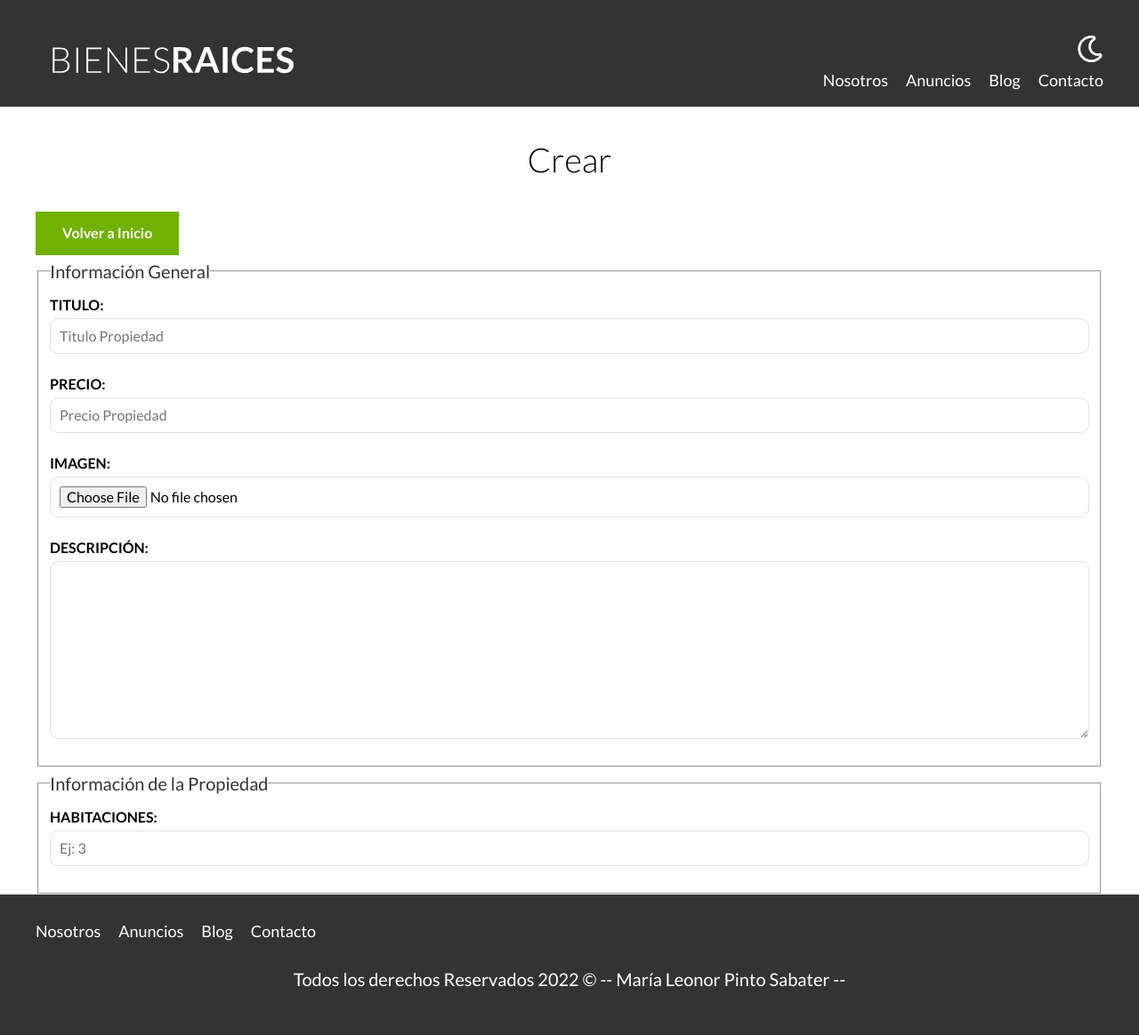
After one commit to topgirl2410/bienesRaices-php, a PHP site: page /admin/propiedades/crear.php in a window 1280 px wide. The commit adds this page. Shown: the whole page at 89% size. Run offline with PHP 8.4, Linux system fonts and the light colour scheme; style sheets or scripts are compiled from the project's sources.

Commit message:
creando los archivos para las acciones del CRUD

```diff
--- /dev/null
+++ b/admin/propiedades/crear.php
@@ -0,0 +1,40 @@
+<?php
+require '../../includes/funciones.php';
+incluirTemplate('header');
+?>
+
+<main class="contenedor seccion">
+    <h1>Crear</h1>
+    <a href="/admin/" class="boton boton-verde">Volver a Inicio</a>
+
+    <form class="formulario">
+        <fieldset>
+            <legend>
+                Información General
+            </legend>
+
+            <label for="titulo">Titulo:</label>
+            <input type="text" id="titulo" placeholder="Titulo Propiedad">
+
+            <label for="precio">Precio:</label>
+            <input type="number" id="precio" placeholder="Precio Propiedad">
+
+            <label for="imagen">Imagen:</label>
+            <input type="file" id="imagen" accept="image/jpeg, image/png">
+
+            <label for="descripcion">Descripción:</label>
+            <textarea id="descripcion"></textarea>
+
+        </fieldset>
+
+        <fieldset>
+            <legend>Información de la Propiedad</legend>
+
+            <label for="habitaciones">Habitaciones:</label>
+            <input type="number" id="habitaciones" placeholder="Ej: 3" min="1" max="10">
+        </fieldset>
+
+    </form>
+</main>
+
+<?php incluirTemplate('footer') ?>
--- a/includes/templates/footer.php
+++ b/includes/templates/footer.php
@@ -13,7 +13,7 @@
     <p class="copyright">Todos los derechos Reservados <?php echo date('Y'); ?> &copy; -- María Leonor Pinto Sabater --</p>
 </footer>
 
-<script src="build/js/bundle.min.js"></script>
+<script src="/build/js/bundle.min.js"></script>
 </body>
 
 </html>
--- a/includes/templates/header.php
+++ b/includes/templates/header.php
@@ -5,7 +5,7 @@
     <meta charset="UTF-8">
     <meta name="viewport" content="width=device-width, initial-scale=1.0">
     <title>Bienes Raices</title>
-    <link rel="stylesheet" href="build/css/app.css">
+    <link rel="stylesheet" href="/build/css/app.css">
 </head>
 
 <body>
@@ -14,15 +14,15 @@
         <div class="contenedor contenido-header">
             <div class="barra">
                 <a href="/index.php">
-                    <img src="build/img/logo.svg" alt="Logotipo de Bienes Raices">
+                    <img src="/build/img/logo.svg" alt="Logotipo de Bienes Raices">
                 </a>
 
                 <div class="mobile-menu">
-                    <img src="build/img/barras.svg" alt="icono menu responsive">
+                    <img src="/build/img/barras.svg" alt="icono menu responsive">
                 </div>
 
                 <div class="derecha">
-                    <img class="dark-mode-boton" src="build/img/dark-mode.svg">
+                    <img class="dark-mode-boton" src="/build/img/dark-mode.svg">
                     <nav class="navegacion">
                         <a href="nosotros.php">Nosotros</a>
                         <a href="anuncios.php">Anuncios</a>
--- a/src/scss/base/_mixins.scss
+++ b/src/scss/base/_mixins.scss
@@ -33,6 +33,8 @@
     display: $display;
     border: none;
 
+
+
     &:hover {
         background-color: darken($bgColor, 5);
         cursor: pointer;
```
Also changed, not shown: admin/index.php (added, +11 -0 lines), admin/propiedades/actualizar.php (added, +10 -0 lines), admin/propiedades/borrar.php (added, +10 -0 lines).
